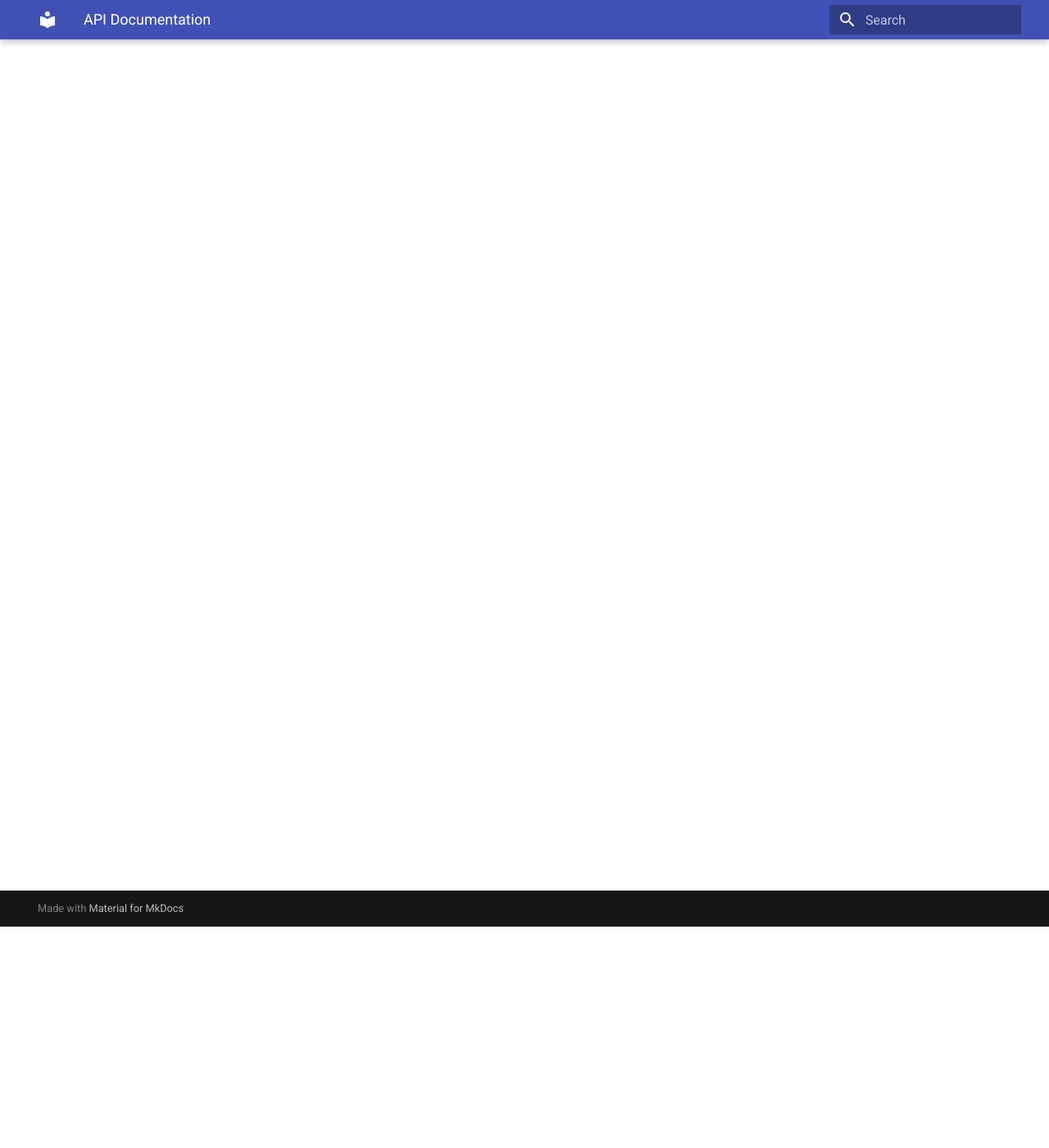
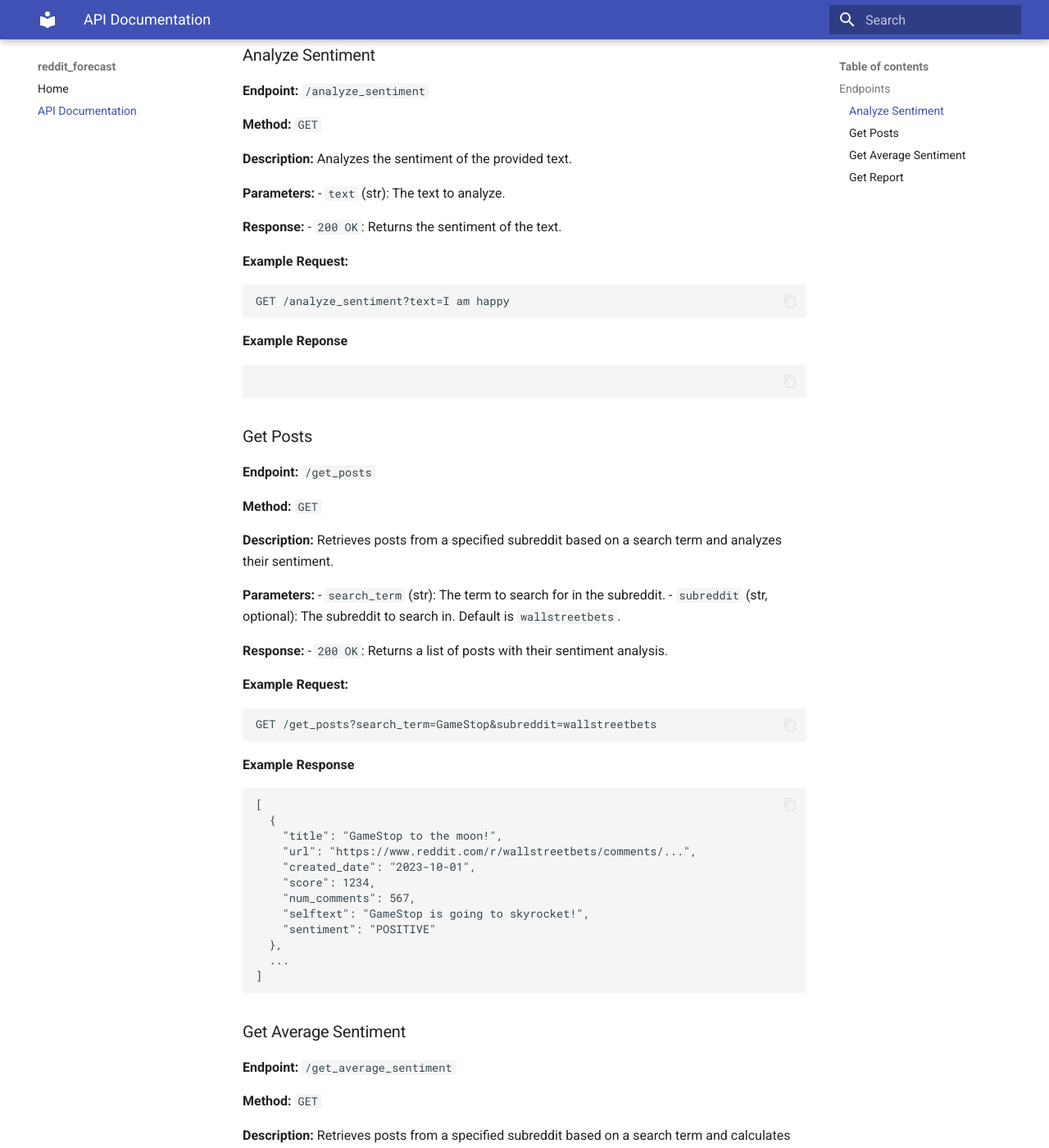
Before and after one commit to MarcusElkjaer/MLOPS, an MkDocs documentation site: the page built from docs/source/my_api.md, in a window 1280 px wide and 1400 px high, scrolled down 270 px. Shown: the whole window at 82% size. Built offline with MkDocs 1.6.1 and Material for MkDocs 9.7.7, drawn with Linux system fonts in a browser that asks for light colours; some of the changed text lies outside the part shown.

Commit message:
api documentation

````diff
--- a/docs/source/my_api.md
+++ b/docs/source/my_api.md
@@ -1,3 +1,109 @@
 # API Reference
 
 This section provides detailed information about the API endpoints available in the Reddit Forecast project.
+
+## Endpoints
+
+### Analyze Sentiment
+
+**Endpoint:** `/analyze_sentiment`
+
+**Method:** `GET`
+
+**Description:** Analyzes the sentiment of the provided text.
+
+**Parameters:**
+- `text` (str): The text to analyze.
+
+**Response:**
+- `200 OK`: Returns the sentiment of the text.
+
+**Example Request:**
+```http
+GET /analyze_sentiment?text=I am happy
+```
+**Example Reponse**
+```
+
+```
+
+### Get Posts
+
+**Endpoint:** `/get_posts`
+
+**Method:** `GET`
+
+**Description:** Retrieves posts from a specified subreddit based on a search term and analyzes their sentiment.
+
+**Parameters:**
+- `search_term` (str): The term to search for in the subreddit.
+- `subreddit` (str, optional): The subreddit to search in. Default is `wallstreetbets`.
+
+**Response:**
+- `200 OK`: Returns a list of posts with their sentiment analysis.
+
+**Example Request:**
+```http
+GET /get_posts?search_term=GameStop&subreddit=wallstreetbets
+```
+**Example Response**
+```
+[
+  {
+    "title": "GameStop to the moon!",
+    "url": "https://www.reddit.com/r/wallstreetbets/comments/...",
+    "created_date": "2023-10-01",
+    "score": 1234,
+    "num_comments": 567,
+    "selftext": "GameStop is going to skyrocket!",
+    "sentiment": "POSITIVE"
+  },
+  ...
+]
+```
+
+### Get Average Sentiment
+
+**Endpoint:** `/get_average_sentiment`
+
+**Method:** `GET`
+
+**Description:** Retrieves posts from a specified subreddit based on a search term and calculates the average sentiment per day.
+
+**Parameters:**
+- `search_term` (str): The term to search for in the subreddit.
+- `subreddit` (str, optional): The subreddit to search in. Default is `wallstreetbets`.
+
+**Response:**
+- `200 OK`: Returns the average sentiment per day.
+
+**Example Request:**
+```http
+GET /get_average_sentiment?search_term=GameStop&subreddit=wallstreetbets
+```
+**Example Response**
+```
+[
+  {
+    "date": "2023-10-01",
+    "average_sentiment": 0.75
+  },
+  ...
+]
+```
+
+### Get Report
+
+**Endpoint:** `/report`
+
+**Method:** `GET`
+
+**Description:** Generates and returns the data drift report.
+
+**Response:**
+- `200 OK`: Returns the HTML content of the data drift report.
+
+**Example Request:**
+```http
+GET /report
+```
````
